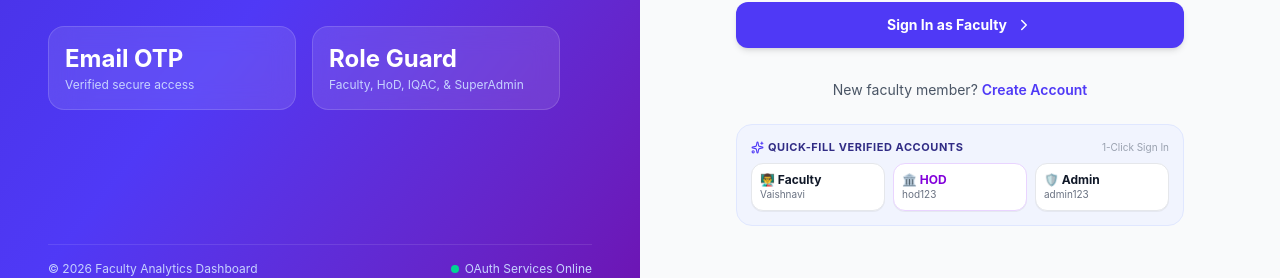
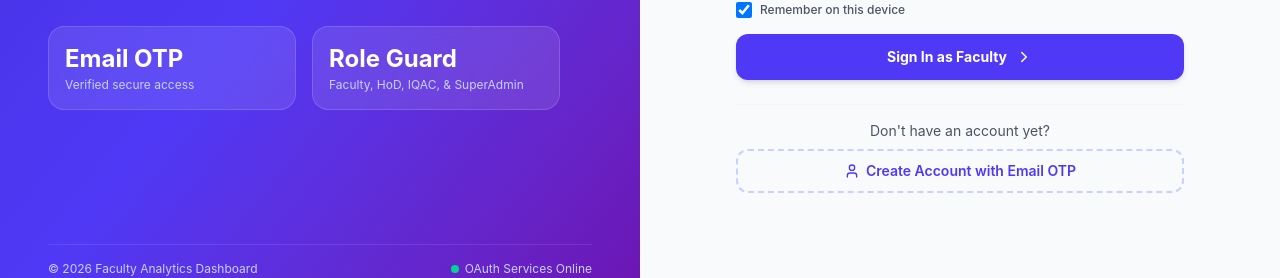
Before and after one commit to vaishnavireddy067/Faculty-Analytics-Dashboard, a React (Vite) app in the folder frontend/: page /login in a window 1280 px wide. Shown: the part 475-753 px from the top of the page. Built offline with nearby package versions, Linux system fonts and the light colour scheme; no server answers.

Commit message:
clean: remove demo reference account cards and enhance self-service OTP registration

```diff
--- a/frontend/src/pages/Login.jsx
+++ b/frontend/src/pages/Login.jsx
@@ -897,11 +897,13 @@ const Login = () => {
                 </button>
               </form>
 
-              <div className="text-center pt-2">
+              <div className="pt-4 border-t border-gray-100 text-center space-y-2">
                 <p className="text-sm text-gray-600">
-                  New faculty member?{' '}
+                  Don't have an account yet?
+                </p>
                 <button
                   type="button"
+                  id="create-account-btn"
                   onClick={() => {
                     if (username && username.includes('@')) {
                       setEmail(username);
@@ -911,63 +913,13 @@ const Login = () => {
                     setSuccessMsg('');
                     setPassword('');
                   }}
-                    className="font-semibold text-indigo-600 hover:text-indigo-700 bg-transparent border-none p-0 cursor-pointer"
+                  className="w-full py-2.5 px-4 rounded-xl border-2 border-dashed border-indigo-200 text-indigo-600 hover:bg-indigo-50/60 font-semibold text-sm transition-all cursor-pointer flex items-center justify-center gap-1.5"
                 >
-                    Create Account
+                  <User size={16} /> Create Account with Email OTP
                 </button>
-                </p>
               </div>
 
-              {/* Quick Fill Credentials Helper */}
-              <div className="mt-4 p-3.5 bg-indigo-50/70 border border-indigo-100 rounded-2xl space-y-2">
-                <div className="flex items-center justify-between">
-                  <span className="text-[11px] font-bold text-indigo-900 uppercase tracking-wider flex items-center gap-1">
-                    <Sparkles size={13} className="text-indigo-600" /> Quick-Fill Verified Accounts
-                  </span>
-                  <span className="text-[10px] text-gray-400">1-Click Sign In</span>
-                </div>
-                <div className="grid grid-cols-3 gap-2">
-                  <button
-                    type="button"
-                    onClick={() => {
-                      setUsername('anuguvaishnavireddy0@gmail.com');
-                      setPassword('Password@123');
-                      setSelectedRole('FACULTY');
-                      setError('');
-                    }}
-                    className="p-2 text-left bg-white rounded-xl border border-gray-200 hover:border-indigo-400 transition-all text-xs cursor-pointer shadow-2xs"
-                  >
-                    <span className="font-bold text-gray-900 block truncate">👨‍🏫 Faculty</span>
-                    <span className="text-[10px] text-gray-500 block truncate">Vaishnavi</span>
-                  </button>
-                  <button
-                    type="button"
-                    onClick={() => {
-                      setUsername('hod@example.com');
-                      setPassword('hod123');
-                      setSelectedRole('HOD');
-                      setError('');
-                    }}
-                    className="p-2 text-left bg-white rounded-xl border border-purple-200 hover:border-purple-400 transition-all text-xs cursor-pointer shadow-2xs"
-                  >
-                    <span className="font-bold text-purple-700 block truncate">🏛️ HOD</span>
-                    <span className="text-[10px] text-gray-500 block truncate">hod123</span>
-                  </button>
-                  <button
-                    type="button"
-                    onClick={() => {
-                      setUsername('admin@example.com');
-                      setPassword('admin123');
-                      setSelectedRole('ADMIN');
-                      setError('');
-                    }}
-                    className="p-2 text-left bg-white rounded-xl border border-gray-200 hover:border-indigo-400 transition-all text-xs cursor-pointer shadow-2xs"
-                  >
-                    <span className="font-bold text-gray-900 block truncate">🛡️ Admin</span>
-                    <span className="text-[10px] text-gray-500 block truncate">admin123</span>
-                  </button>
-                </div>
-              </div>
+
             </>
           ) : view === 'register' ? (
             <>
```
Lines whose indentation alone changed are shown as unchanged.
